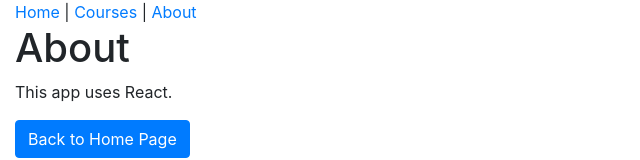
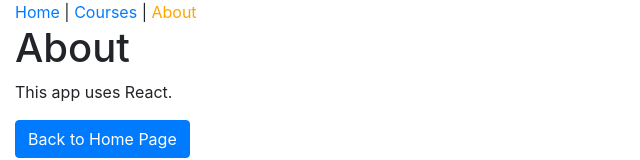
Before and after one commit to HubTicaBB/CoursesAdministration, a React (Create React App) app in the folder client/: page /about in a window 1280 px wide. Shown: the top 160 px of the page, without its empty margins (0-640 px from the left). Built offline with nearby package versions, Linux system fonts and the light colour scheme; no server answers.

Commit message:
Replace anchors by Links and NavLinks

```diff
--- a/client/src/components/AboutPage.js
+++ b/client/src/components/AboutPage.js
@@ -1,11 +1,12 @@
 import React from 'react';
+import { Link } from 'react-router-dom';
 
 const AboutPage = () => {
     return (
         <>
             <h1>About</h1>
             <p>This app uses React.</p>
-            <a href='/' className='btn btn-primary'>Back to Home Page</a>
+            <Link to='/' className='btn btn-primary'>Back to Home Page</Link>
         </>
     );
 };
--- a/client/src/components/HomePage.js
+++ b/client/src/components/HomePage.js
@@ -1,11 +1,12 @@
 import React from 'react';
+import { Link } from 'react-router-dom';
 
 const HomePage = () => {
     return (
         <div className='jumbotron'>
             <h1>Pluralsight Administration</h1>
             <p>React, Fux, and React Router for ultra-responsive web apps.</p>
-            <a href='/about' className='btn btn-primary'>About</a>
+            <Link to='/about' className='btn btn-primary'>About</Link>
         </div>
     );
 };
--- a/client/src/components/common/Header.js
+++ b/client/src/components/common/Header.js
@@ -1,9 +1,14 @@
 import React from 'react';
+import { NavLink } from 'react-router-dom';
 
 const Header = () => {
+    const activeStyle = { color: 'orange' };
+
     return (
         <nav>
-            <a href='/'>Home</a> | <a href='/courses'>Courses</a> | <a href='/about'>About</a>
+            <NavLink exact to='/' activeStyle={ activeStyle }>Home</NavLink>{ ' | ' }
+            <NavLink to='/courses' activeStyle={ activeStyle }>Courses</NavLink>{ ' | ' }
+            <NavLink to='/about' activeStyle={ activeStyle }>About</NavLink>
         </nav>
     );
 };
```
